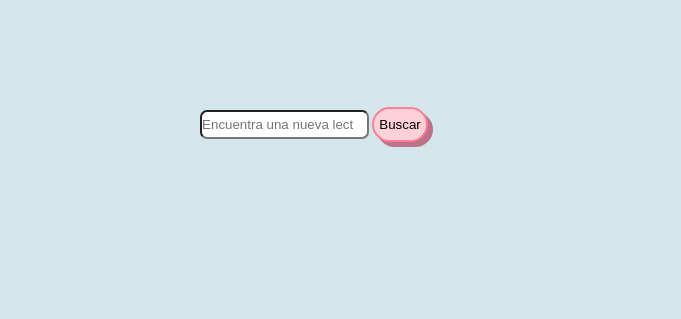
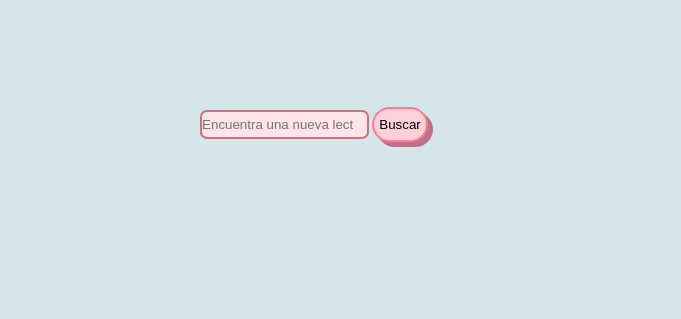
Before and after one commit to ingridcuadra/IbReeds, a website: page index.html in a window 1280 px wide. Shown: the part 94-413 px from the top of the page, 351-1032 px from the left. Drawn offline with Linux system fonts and the light colour scheme.

Commit message:
cambio de estilos

```diff
--- a/scss/partials/_estilosGenerales.scss
+++ b/scss/partials/_estilosGenerales.scss
@@ -40,7 +40,7 @@ footer{
     bottom: 30px;
     right: 30px;
     background-color: map-get($background-color, "bg12");
-    border-radius: 50%;
+    border-radius: 100%;
     padding: 4px;
     border: $border13;
 }
--- a/scss/partials/_mediaQueries.scss
+++ b/scss/partials/_mediaQueries.scss
@@ -27,7 +27,7 @@
         justify-content: center;
     }
     .casillaBúsqueda{
-        width: 350px;
+        width: 650px;
     }
     #grillaInicio{
         display: grid;
@@ -97,7 +97,7 @@
         margin-right: 105px;
     }
     .casillaBúsqueda{
-        width: 300px;
+        width: 600px;
         height: 35px;
     }
     .botónBúsqueda{
--- a/scss/partials/_navbar.scss
+++ b/scss/partials/_navbar.scss
@@ -42,7 +42,9 @@
     .casillaBúsqueda{
         width: 169px;
         height: 29px;
+        border: $border13;
         border-radius: 7px;
+        background-color: map-get($background-color, "bg0");
     }
 }
 .botónBúsqueda{
```
Also changed, not shown: css/style.css.
